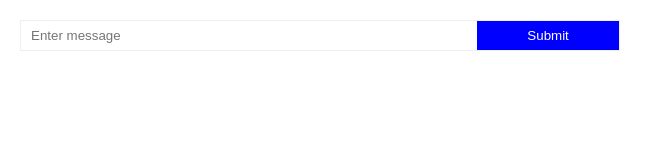
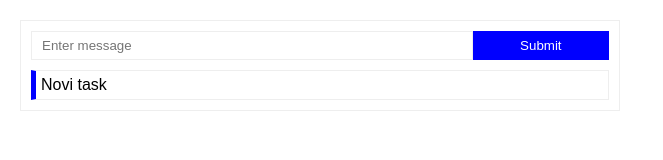
Before and after one commit to ninkovs18/todo-fp, a plain HTML site: page index.html in a window 1280 px wide. Shown: the whole page, without its empty margins (0-663 px from the left). Drawn offline with nearby package versions, Linux system fonts and the light colour scheme.

Commit message:
hardcore dodavanje taska

```diff
--- a/index.html
+++ b/index.html
@@ -7,11 +7,13 @@
     <title>Document</title>
   </head>
   <body>
-    <div class="form">
-      <input type="text" id="message-text" placeholder="Enter message" />
-      <input type="submit" id="message-button" />
+    <div class="wrapper">
+      <div class="form">
+        <input type="text" id="message-text" placeholder="Enter message" />
+        <input type="submit" id="message-button" />
+      </div>
+      <div id="message-list"></div>
     </div>
-    <div id="message-list"></div>
   </body>
   <script src="https://cdn.jsdelivr.net/npm/ramda@0.25/dist/ramda.min.js"></script>
   <script src="main.js"></script>
--- a/main.js
+++ b/main.js
@@ -0,0 +1,27 @@
+const elem = (tag) => document.createElement(tag);
+const text = (message) => document.createTextNode(message);
+
+const addClass = R.curry((className, element) => {
+  element.classList.add(className);
+  return element;
+});
+
+const append = R.curry((node, element) => {
+  element.appendChild(node);
+  return element;
+});
+
+const attr = R.curry((attrName, attrValue, element) => {
+  element.setAttribute(attrName, attrValue);
+  return element;
+});
+
+const el = R.pipe(
+  addClass("border"),
+  addClass("p-5"),
+  addClass("mt-10"),
+  attr("task_id", 1),
+  append(text("Novi task"))
+)(elem("div"));
+
+document.getElementById("message-list").appendChild(el);
--- a/style.css
+++ b/style.css
@@ -4,10 +4,13 @@
     box-sizing: border-box;
     font-family: sans-serif;
 }
-.form{
+.wrapper{
     width: 600px;
     border: 1px solid #eee;
     margin: 20px;
+    padding: 10px;
+}
+.form{
     display: flex;
 }
 .form input[type="text"]{
@@ -15,6 +18,7 @@
     border: 0px;
     outline: none;
     padding: 5px 10px;
+    border: 1px solid #eee;
 }
 .form input[type="submit"]{
     flex-grow: 1;
@@ -28,3 +32,13 @@
     background-color: rgb(28, 28, 208);
     color: #eee;
 }
+.border{
+    border: 1px solid #eee;
+    border-left: 5px solid blue;
+}
+.p-5{
+    padding: 5px;
+}
+.mt-10{
+    margin-top: 10px;
+}
```
